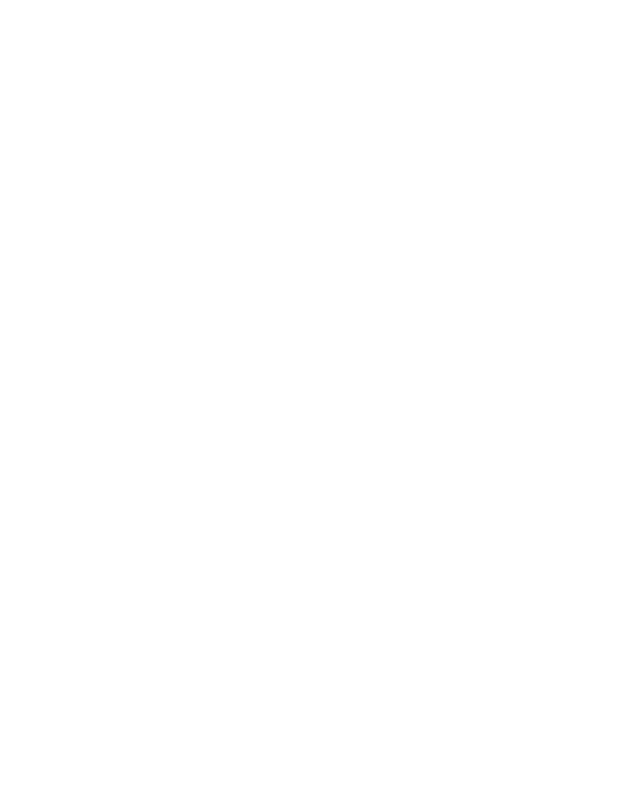
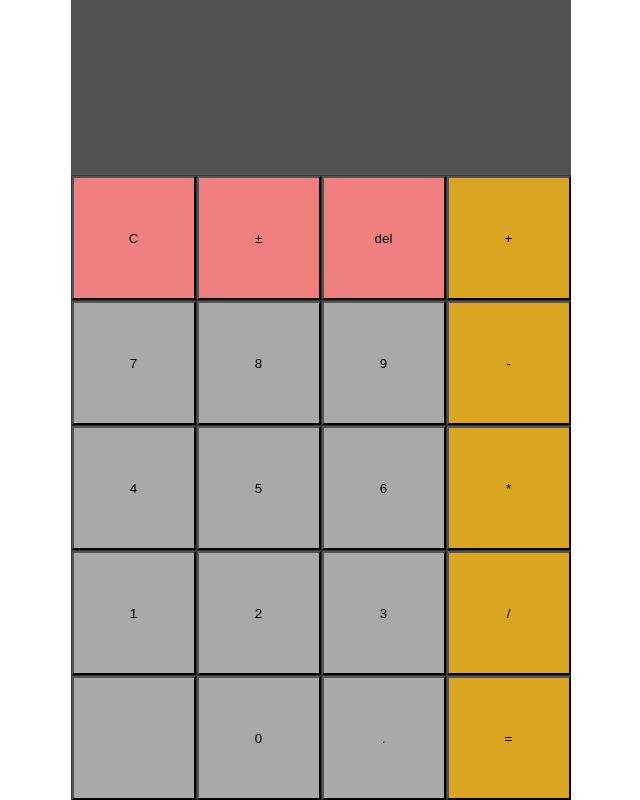
Before and after one commit to Rino9514/calculator, a plain HTML site: page index.html in a window 1280 px wide. Shown: the whole page, without its empty margins (319-959 px from the left). Drawn offline with Linux system fonts and the light colour scheme.

Commit message:
add functions and front

```diff
--- a/index.html
+++ b/index.html
@@ -3,11 +3,39 @@
 <head>
     <meta charset="UTF-8">
     <meta name="viewport" content="width=device-width, initial-scale=1.0">
-    <link rel="style.css" href="style.css">
+    <link rel="stylesheet" href="style.css">
     <script src="script.js" defer></script>
     <title>Calculator</title>
 </head>
-<body>
+    <body>
+        <div class="main_container">
+            <div class="screen"></div>
+            <div class="btn">
+                <button class="function">C</button>
+                <button class="function">±</button>
+                <button class="function">del</button>
+                <button class="operator">+</button>
+                <button class="number">7</button>
+                <button class="number">8</button>
+                <button class="number">9</button>
+                <button class="operator">-</button>
+                <button class="number">4</button>
+                <button class="number">5</button>
+                <button class="number">6</button>
+                <button class="operator">*</button>
+                <button class="number">1</button>
+                <button class="number">2</button>
+                <button class="number">3</button>
+                <button class="operator">/</button>
+                <button class="number"></button>
+                <button class="number">0</button>
+                <button class="number">.</button>
+                <button class="operator">=</button>
+            </div>
 
-</body>
+
+
+
+        </div>
+    </body>
 </html>
--- a/script.js
+++ b/script.js
@@ -0,0 +1,36 @@
+function add(a,b){
+    return a+b;
+}
+
+function substract(a,b){
+    return a-b;
+}
+
+function multiply(a,b){
+    return a*b;
+}
+
+function divide(a,b){
+    return a/b;
+}
+
+function operate(a,operator,b){
+    if (operator==="+"){
+        return add(a,b);
+    }
+    else if(operator==="-"){
+        return substract(a,b);
+    }
+    else if(operator==="*"){
+        return multiply(a,b);
+    }
+    else if(operator==="/"){
+        return divide(a,b);
+    }
+}
+
+// console.log(operate(1,'+',2));
+// console.log(operate(1,'-',2));
+// console.log(operate(1,'*',2));
+// console.log(operate(1,'/',2));
+// console.log(operate(0,'/',1));
--- a/style.css
+++ b/style.css
@@ -0,0 +1,52 @@
+body{
+    display: flex;
+    flex-direction: column;
+    align-items: center;
+    justify-content: center;
+    margin: 0;
+    min-height: 100vh;
+}
+
+.main_container{
+    display: flex;
+    flex-direction: column;
+    background-color: rgb(54, 54, 54);
+    gap: 1px;
+    width: 500px;
+    height: 800px;
+}
+
+.main_container button{
+    width: 124px;
+    height: 124px;
+    box-sizing: border-box;
+}
+
+.number{
+    background-color: darkgray;
+}
+
+.operator{
+    background-color: goldenrod;
+}
+
+.function{
+    background-color: lightcoral;
+}
+
+.screen{
+    background-color: rgb(80, 80, 80);
+    height:40%;
+}
+
+.btn{
+    display: flex;
+    align-items: flex-start;
+    align-content: flex-start;
+    justify-content: center;
+    background-color: rgb(54, 54, 54);
+    flex-wrap: wrap;
+    gap: 1px;
+    width: 500px;
+    height: 800px;
+}
```
Also changed, not shown: 1 other file.
